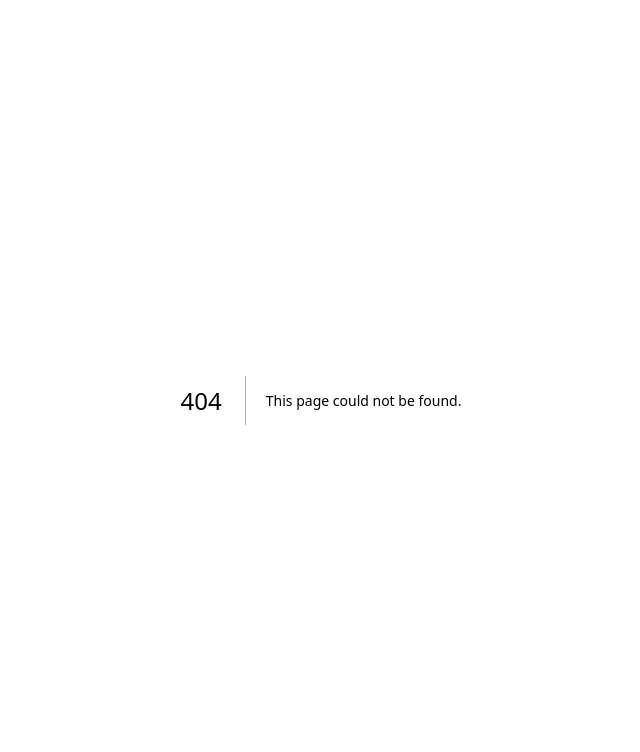
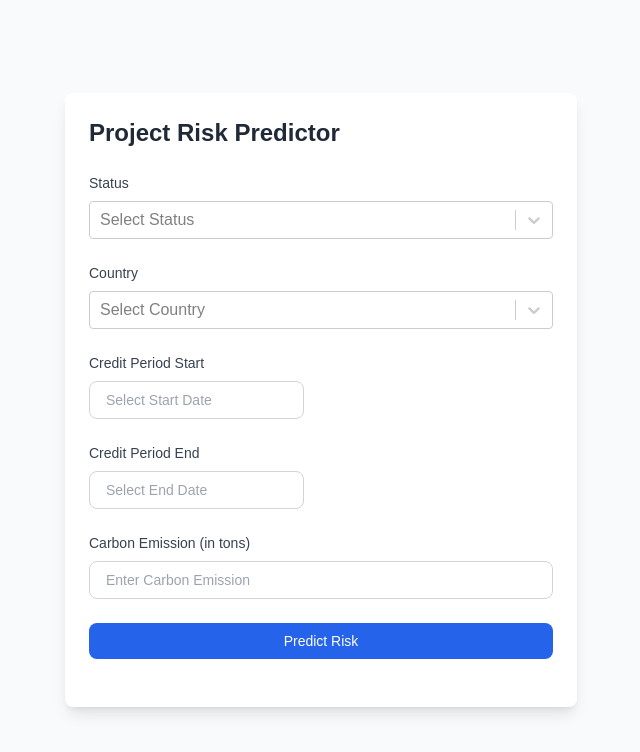
Before and after one commit to masedryer/ClimateRisk, a Next.js app in the folder carbonrisk/: page /predictor in a window 1280 px wide. Before the commit this address had no page. Shown: the top 752 px of the page, without its empty margins (319-959 px from the left). Built offline with nearby package versions, Linux system fonts and the light colour scheme; no server answers.

Commit message:
Landing page design update
Add in ML page and did a bid design on landing page

```diff
--- a/carbonrisk/package.json
+++ b/carbonrisk/package.json
@@ -18,11 +18,15 @@
     "next": "15.0.3",
     "papaparse": "^5.4.1",
     "react": "^18.3.1",
+    "react-datepicker": "^7.5.0",
     "react-dom": "^18.3.1",
     "react-responsive-carousel": "^3.2.23",
+    "react-select": "^5.8.3",
+    "react-spinners": "^0.14.1",
     "recharts": "^2.13.3",
     "tailwind-merge": "^2.5.4",
-    "tailwindcss-animate": "^1.0.7"
+    "tailwindcss-animate": "^1.0.7",
+    "world-countries": "^5.0.0"
   },
   "devDependencies": {
     "@types/node": "^20",
--- a/carbonrisk/src/app/about/page.jsx
+++ b/carbonrisk/src/app/about/page.jsx
@@ -5,60 +5,78 @@ import { Container, Grid, Typography, Button, Box, Paper } from "@mui/material";
 import { styled } from "@mui/system";
 import SectionHeader from "@/components/ui/SectionHeader";
 
-// Custom styled components for layout
 const HeroSection = styled(Box)(({ theme }) => ({
   display: "flex",
   justifyContent: "space-between",
   alignItems: "center",
   padding: theme.spacing(6),
-  backgroundColor: theme.palette.background.paper,
+  backgroundColor: theme.palette.grey[100],
   borderRadius: 12,
-  marginBottom: theme.spacing(6),
+  width: "100%",
+  [theme.breakpoints.down("md")]: {
+    flexDirection: "column", // Stack vertically on smaller screens
+    padding: theme.spacing(4),
+  },
+}));
+
+const HeroWrapper = styled(Box)(({ theme }) => ({
+  backgroundColor: theme.palette.grey[100],
+  width: "100vw",
+  position: "relative",
+  left: "50%",
+  right: "50%",
+  marginLeft: "-50vw",
+  marginRight: "-50vw",
+  boxSizing: "border-box",
+  paddingRight: theme.spacing(6),
+  paddingLeft: theme.spacing(6),
+}));
+
+const HeroImage = styled(Box)(({ theme }) => ({
+  maxWidth: "85%",
+  backgroundImage: 'url("/heroimage.png")',
+  backgroundSize: "cover",
+  backgroundPosition: "center",
+  height: 500,
+  borderRadius: 12,
+  width: "100%",
 }));
 
 const HeroText = styled(Box)(({ theme }) => ({
   maxWidth: "50%",
-  paddingRight: theme.spacing(4), // Added consistent padding
-}));
-
-const HeroImage = styled(Box)(({ theme }) => ({
-  maxWidth: "45%",
-  backgroundImage: "url(/path/to/your/hero-image.jpg)", // Hero image placeholder
-  backgroundSize: "cover",
-  backgroundPosition: "center",
-  height: 400,
-  borderRadius: 12,
-  width: "100%",
-  padding: theme.spacing(2), // Added padding for consistency
+  paddingRight: theme.spacing(4),
 }));
 
 const Section = styled(Paper)(({ theme }) => ({
   backgroundColor: theme.palette.background.paper,
-  padding: theme.spacing(6),
+  padding: theme.spacing(4),
   borderRadius: 16,
   boxShadow: theme.shadows[3],
   marginBottom: theme.spacing(6),
+  width: "100%",
+  maxWidth: "100%",
 }));
 
 const SubSection = styled(Box)(({ theme }) => ({
   display: "flex",
   justifyContent: "space-between",
   alignItems: "center",
-  padding: theme.spacing(2), // Added padding for consistency
+  padding: theme.spacing(2),
   marginBottom: theme.spacing(6),
+  width: "100%",
 }));
 
 const ImagePlaceholder = styled(Box)(({ theme }) => ({
   backgroundColor: theme.palette.grey[200],
-  height: 400, // Adjusted to fixed height
-  width: 600, // Fixed width for consistent sizing
+  height: 400,
+  width: 600,
   borderRadius: 12,
   marginLeft: theme.spacing(4),
   flex: "0 1 45%",
-  backgroundImage: "url(/path/to/image.jpg)", // Image placeholder
+  backgroundImage: "url(/path/to/image.jpg)",
   backgroundSize: "cover",
   backgroundPosition: "center",
-  padding: theme.spacing(2), // Added padding for consistency
+  padding: theme.spacing(2),
 }));
 
 const MissionSection = styled(Box)(({ theme }) => ({
@@ -66,22 +84,22 @@ const MissionSection = styled(Box)(({ theme }) => ({
   justifyContent: "space-between",
   alignItems: "center",
   marginTop: theme.spacing(6),
-  padding: theme.spacing(2), // Added padding for consistency
+  padding: theme.spacing(2),
 }));
 
 const About = () => {
   return (
     <div>
-      <Container maxWidth="lg">
-        {/* Hero Section */}
+      <HeroWrapper>
         <HeroSection>
           <HeroText>
             <Typography variant="h2" component="h1" gutterBottom>
-              Satellite Image Prediction
+              Carbon Credit Risk Project
             </Typography>
             <Typography variant="h5" paragraph>
-              Experience the power of data science with our machine learning
-              project, turning complex data into actionable insights.
+              Experience the power of machine learning with templates that you
+              can use for your project, turning complex data into actionable
+              insights.
             </Typography>
             <Button variant="contained" color="primary" size="large">
               Learn More
@@ -89,8 +107,9 @@ const About = () => {
           </HeroText>
           <HeroImage />
         </HeroSection>
+      </HeroWrapper>
 
-        {/* Project Risks */}
+      <Container maxWidth={false}>
         <Section>
           <SectionHeader
             title="Amount of Project Risks"
@@ -111,7 +130,6 @@ const About = () => {
           </SubSection>
         </Section>
 
-        {/* Project Recommendations */}
         <Section>
           <SectionHeader
             title="Project Recommendations"
@@ -131,7 +149,6 @@ const About = () => {
           </SubSection>
         </Section>
 
-        {/* Machine Learning Insights */}
         <Section>
           <SectionHeader
             title="Machine Learning Insights"
@@ -152,7 +169,6 @@ const About = () => {
           </SubSection>
         </Section>
 
-        {/* Mission Section */}
         <MissionSection>
           <Box>
             <ImagePlaceholder />
--- /dev/null
+++ b/carbonrisk/src/app/predictor/page.jsx
@@ -0,0 +1,196 @@
+"use client";
+// Import necessary libraries
+import React, { useState, useEffect } from "react";
+import Select from "react-select";
+import DatePicker from "react-datepicker";
+import "react-datepicker/dist/react-datepicker.css";
+import { ClipLoader } from "react-spinners"; // For loading spinner
+
+// Status options
+const statusOptions = [
+  {
+    label: "Crediting Period Renewal and Verification Approval Requested",
+    value: "Crediting Period Renewal and Verification Approval Requested",
+  },
+  { label: "Inactive", value: "Inactive" },
+  { label: "Late to verify", value: "Late to verify" },
+  {
+    label: "On Hold - see notification letter",
+    value: "On Hold - see notification letter",
+  },
+  { label: "Registered", value: "Registered" },
+  {
+    label: "Registration and verification approval request denied",
+    value: "Registration and verification approval request denied",
+  },
+  {
+    label: "Registration and verification approval requested",
+    value: "Registration and verification approval requested",
+  },
+  {
+    label: "Registration request denied",
+    value: "Registration request denied",
+  },
+  { label: "Registration requested", value: "Registration requested" },
+  { label: "Rejected by Administrator", value: "Rejected by Administrator" },
+  { label: "Under development", value: "Under development" },
+  { label: "Under validation", value: "Under validation" },
+  {
+    label: "Units Transferred from Approved GHG Program",
+    value: "Units Transferred from Approved GHG Program",
+  },
+  {
+    label: "Verification approval request denied",
+    value: "Verification approval request denied",
+  },
+  {
+    label: "Verification approval requested",
+    value: "Verification approval requested",
+  },
+  { label: "Withdrawn", value: "Withdrawn" },
+];
+
+export default function Predictor() {
+  const [countries, setCountries] = useState([]);
+  const [selectedStatus, setSelectedStatus] = useState(null);
+  const [selectedCountry, setSelectedCountry] = useState(null);
+  const [startDate, setStartDate] = useState(null);
+  const [endDate, setEndDate] = useState(null);
+  const [carbonEmission, setCarbonEmission] = useState("");
+  const [loading, setLoading] = useState(true);
+  const [isSubmitting, setIsSubmitting] = useState(false);
+  const [output, setOutput] = useState(null);
+
+  // Fetch country data
+  useEffect(() => {
+    async function fetchCountries() {
+      try {
+        const response = await fetch("https://restcountries.com/v3.1/all");
+        const data = await response.json();
+        const countryOptions = data.map((country) => ({
+          label: country.name.common,
+          value: country.name.common,
+        }));
+        setCountries(countryOptions);
+        setLoading(false);
+      } catch (error) {
+        console.error("Error fetching countries:", error);
+        setLoading(false);
+      }
+    }
+    fetchCountries();
+  }, []);
+
+  // Handle form submission
+  const handleSubmit = (e) => {
+    e.preventDefault();
+    setIsSubmitting(true);
+
+    // Simulate an API call delay
+    setTimeout(() => {
+      setOutput("75% risk"); // Placeholder output
+      setIsSubmitting(false);
+    }, 2000);
+  };
+
+  return (
+    <div className="p-8 bg-gray-50 min-h-screen flex justify-center items-center">
+      <div className="max-w-lg w-full bg-white shadow-lg rounded-lg p-6">
+        <h2 className="text-2xl font-semibold text-gray-800 mb-6">
+          Project Risk Predictor
+        </h2>
+        <form onSubmit={handleSubmit} className="space-y-6">
+          {/* Status Select */}
+          <div>
+            <label className="block text-sm font-medium text-gray-700 mb-2">
+              Status
+            </label>
+            <Select
+              options={statusOptions}
+              value={selectedStatus}
+              onChange={(option) => setSelectedStatus(option)}
+              placeholder="Select Status"
+              className="rounded-lg"
+            />
+          </div>
+
+          {/* Country Select */}
+          <div>
+            <label className="block text-sm font-medium text-gray-700 mb-2">
+              Country
+            </label>
+            {loading ? (
+              <p className="text-gray-500 text-sm">Loading countries...</p>
+            ) : (
+              <Select
+                options={countries}
+                value={selectedCountry}
+                onChange={(option) => setSelectedCountry(option)}
+                placeholder="Select Country"
+                className="rounded-lg"
+              />
+            )}
+          </div>
+
+          {/* Date Pickers */}
+          <div>
+            <label className="block text-sm font-medium text-gray-700 mb-2">
+              Credit Period Start
+            </label>
+            <DatePicker
+              selected={startDate}
+              onChange={(date) => setStartDate(date)}
+              placeholderText="Select Start Date"
+              className="w-full border border-gray-300 rounded-lg px-4 py-2 text-sm"
+            />
+          </div>
+          <div>
+            <label className="block text-sm font-medium text-gray-700 mb-2">
+              Credit Period End
+            </label>
+            <DatePicker
+              selected={endDate}
+              onChange={(date) => setEndDate(date)}
+              placeholderText="Select End Date"
+              className="w-full border border-gray-300 rounded-lg px-4 py-2 text-sm"
+            />
+          </div>
+
+          {/* Carbon Emission Input */}
+          <div>
+            <label className="block text-sm font-medium text-gray-700 mb-2">
+              Carbon Emission (in tons)
+            </label>
+            <input
+              type="number"
+              value={carbonEmission}
+              onChange={(e) => setCarbonEmission(e.target.value)}
+              placeholder="Enter Carbon Emission"
+              required
+              className="w-full border border-gray-300 rounded-lg px-4 py-2 text-sm"
+            />
+          </div>
+
+          {/* Submit Button */}
+          <button
+            type="submit"
+            className="w-full bg-blue-600 text-white py-2 rounded-lg text-sm font-medium hover:bg-blue-700"
+            disabled={isSubmitting}
+          >
+            {isSubmitting ? "Processing..." : "Predict Risk"}
+          </button>
+        </form>
+
+        {/* Loading and Output */}
+        <div className="mt-6 text-center">
+          {isSubmitting && <ClipLoader size={24} color="#2563eb" />}
+          {output && !isSubmitting && (
+            <p className="text-lg font-semibold text-green-600 mt-4">
+              Output: {output}
+            </p>
+          )}
+        </div>
+      </div>
+    </div>
+  );
+}
--- a/carbonrisk/src/components/ui/Navbar/navbar.jsx
+++ b/carbonrisk/src/components/ui/Navbar/navbar.jsx
@@ -19,15 +19,7 @@ export default function Navbar() {
         Lemonject
       </Link>
 
-      {/* Desktop Navigation Links - Centered */}
       <div className="hidden md:flex space-x-6 justify-center w-full">
-        <a
-          href="#features"
-          className="text-xl text-gray-800 hover:text-green-600 transition-colors"
-        >
-          Features
-        </a>
-        {/* Updated the About link to point to the /about page */}
         <Link
           href="/about"
           className="text-xl text-gray-800 hover:text-green-600 transition-colors"
@@ -35,10 +27,22 @@ export default function Navbar() {
           About
         </Link>
         <Link
-          href="/dashboard"
+          href="/"
           className="text-xl text-gray-800 hover:text-green-600 transition-colors"
         >
           Dashboard
+        </Link>
+        <Link
+          href="/predictor"
+          className="text-xl text-gray-800 hover:text-green-600 transition-colors"
+        >
+          ML Predictor
+        </Link>
+        <Link
+          href="/"
+          className="text-xl text-gray-800 hover:text-green-600 transition-colors"
+        >
+          Docs
         </Link>
       </div>
 
```
Also changed, not shown: carbonrisk/public/heroimage.png (added), 1 other file (tests, documents, lock files or other folders).
